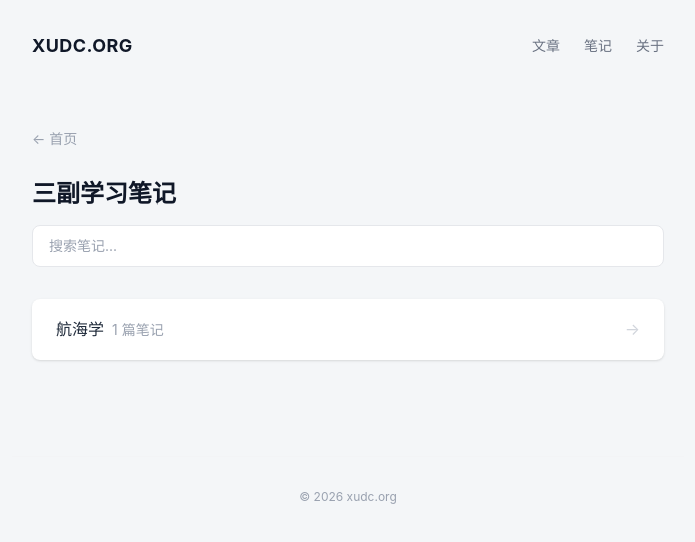
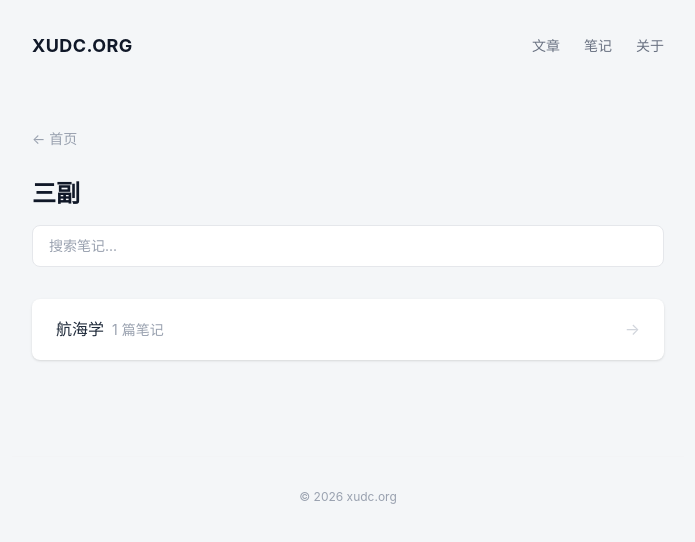
Before and after one commit to kuanyuchen0309-collab/xudc-blog, a Next.js app: page /notes in a window 1280 px wide. Shown: the top 542 px of the page, without its empty margins (292-987 px from the left). Built offline with nearby package versions, Linux system fonts and the light colour scheme.

Commit message:
vault backup: 2026-07-09 20:27:01

```diff
--- a/src/app/notes/page.tsx
+++ b/src/app/notes/page.tsx
@@ -18,7 +18,7 @@ export default function NotesIndexPage() {
       </Link>
 
       <h1 className="text-2xl font-serif font-bold text-gray-900 mt-6 mb-4">
-        三副学习笔记
+        三副
       </h1>
 
       <NoteSearch index={searchIndex} />
```
